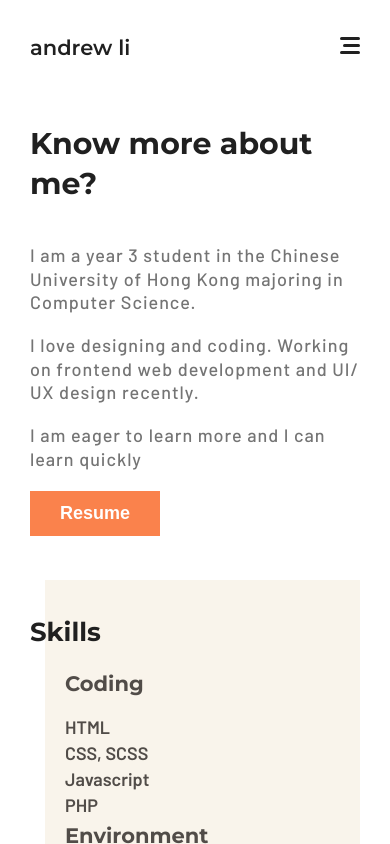
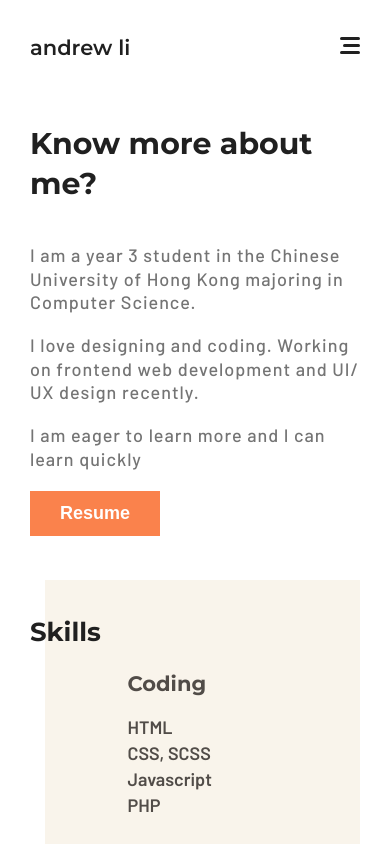
Before and after one commit to IamMrandrew/portfolio, a React (Create React App) app: page /profile in a window 390 px wide. Shown: the top 844 px of the page. Built offline with nearby package versions, Linux system fonts and the light colour scheme.

Commit message:
style: skill__wrapper center (typo on css)

```diff
--- a/src/App.css
+++ b/src/App.css
@@ -1688,7 +1688,7 @@ body.scroll-lock {
   }
 }
 
-.profile .skills__wraapper {
+.profile .skills__wrapper {
   margin-bottom: 45px;
   display: -webkit-box;
   display: -ms-flexbox;
@@ -1701,12 +1701,12 @@ body.scroll-lock {
           align-items: center;
 }
 
-.profile .skills__wraapper .text-wrapper {
+.profile .skills__wrapper .text-wrapper {
   width: 170px;
 }
 
 @media screen and (max-width: 767.99px) {
-  .profile .skills__wraapper .text-wrapper {
+  .profile .skills__wrapper .text-wrapper {
     width: 150px;
   }
 }
--- a/src/css/pages/_profile.scss
+++ b/src/css/pages/_profile.scss
@@ -90,7 +90,7 @@
       }
     }
 
-    &__wraapper {
+    &__wrapper {
       margin-bottom: 45px;
       display: flex;
       justify-content: center;
```
